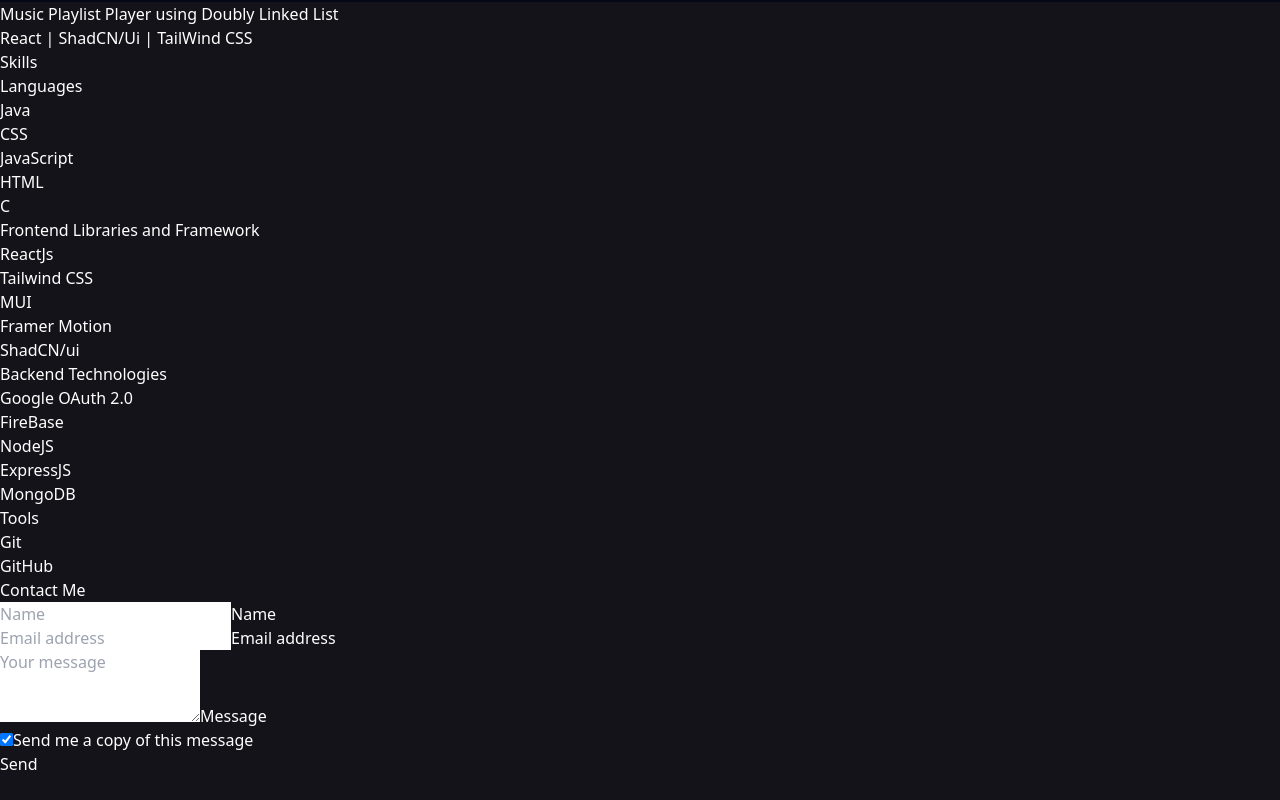
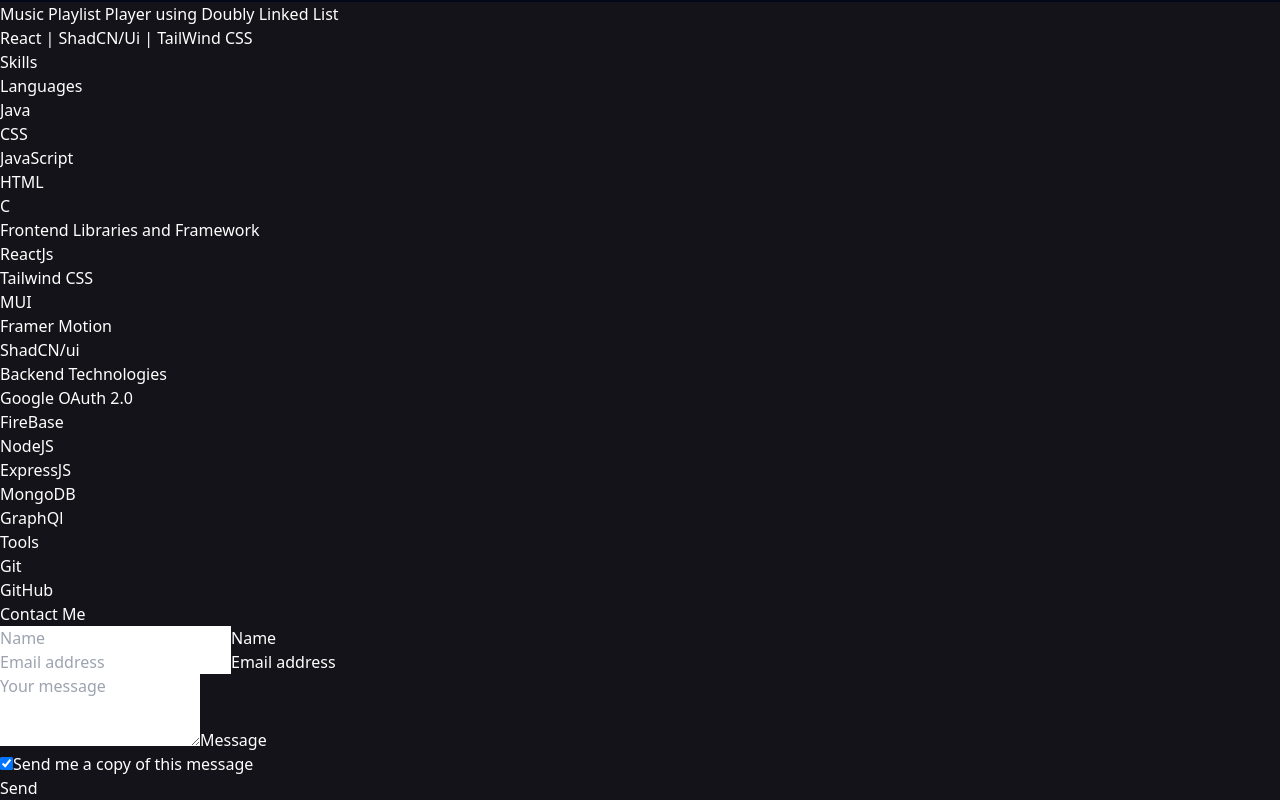
Before and after one commit to yashasvisxena/Portfolio, a React (Vite) app: page / in a window 1280 px wide. Shown: the part 5806-6606 px from the top of the page. Before the commit the page ends 6582 px from the top, so only its background shows below. Built offline with nearby package versions, Linux system fonts and the light colour scheme.

Commit message:
added skill : graphql

```diff
--- a/src/Components/Skills.jsx
+++ b/src/Components/Skills.jsx
@@ -61,6 +61,9 @@
             <h1 className="bg-[#14131a] m-2 border-[1px] border-white rounded-lg text-base p-2 text-center">
               MongoDB
             </h1>
+            <h1 className="bg-[#14131a] m-2 border-[1px] border-red-500 rounded-lg text-base p-2 text-center">
+              GraphQl
+            </h1>
           </div>
         </div>
         <div className="flex flex-col bg-[#1c1b23] rounded-xl p-2 justify-center items-center m-2 ">
```
